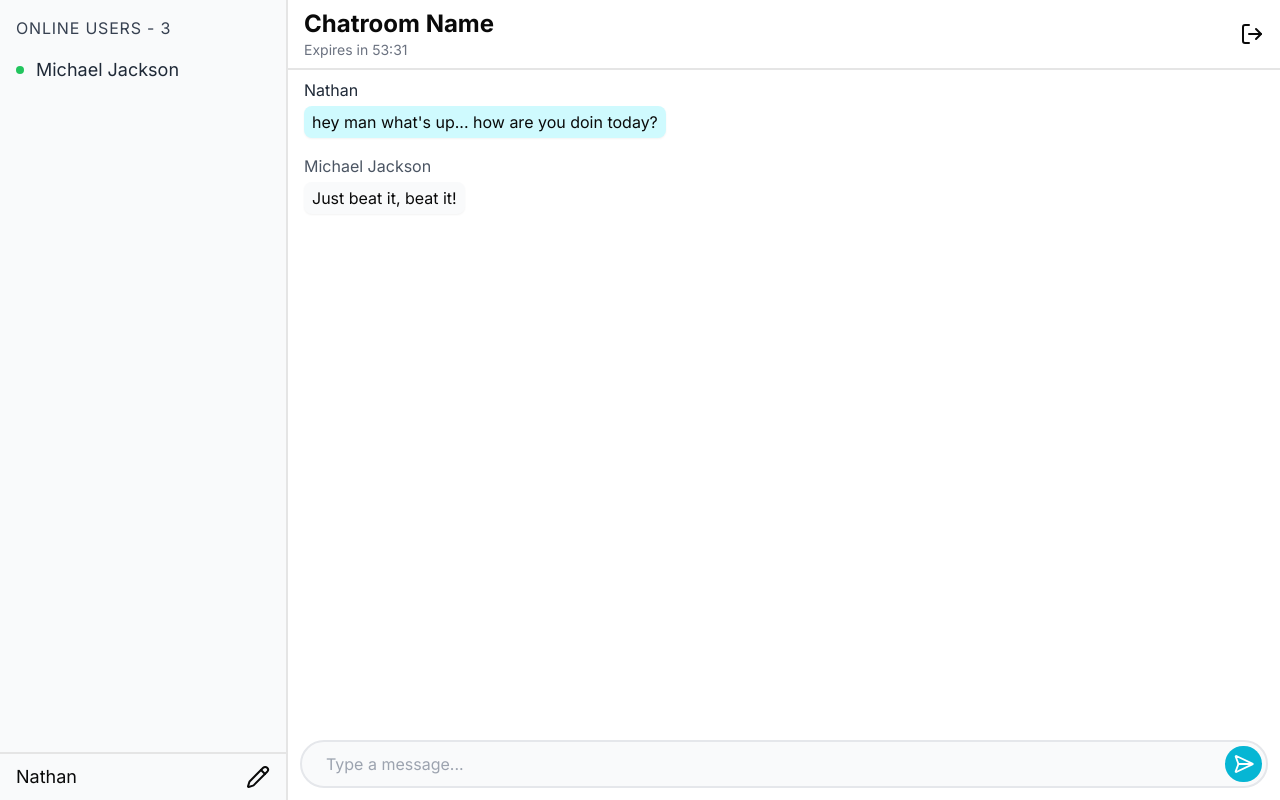
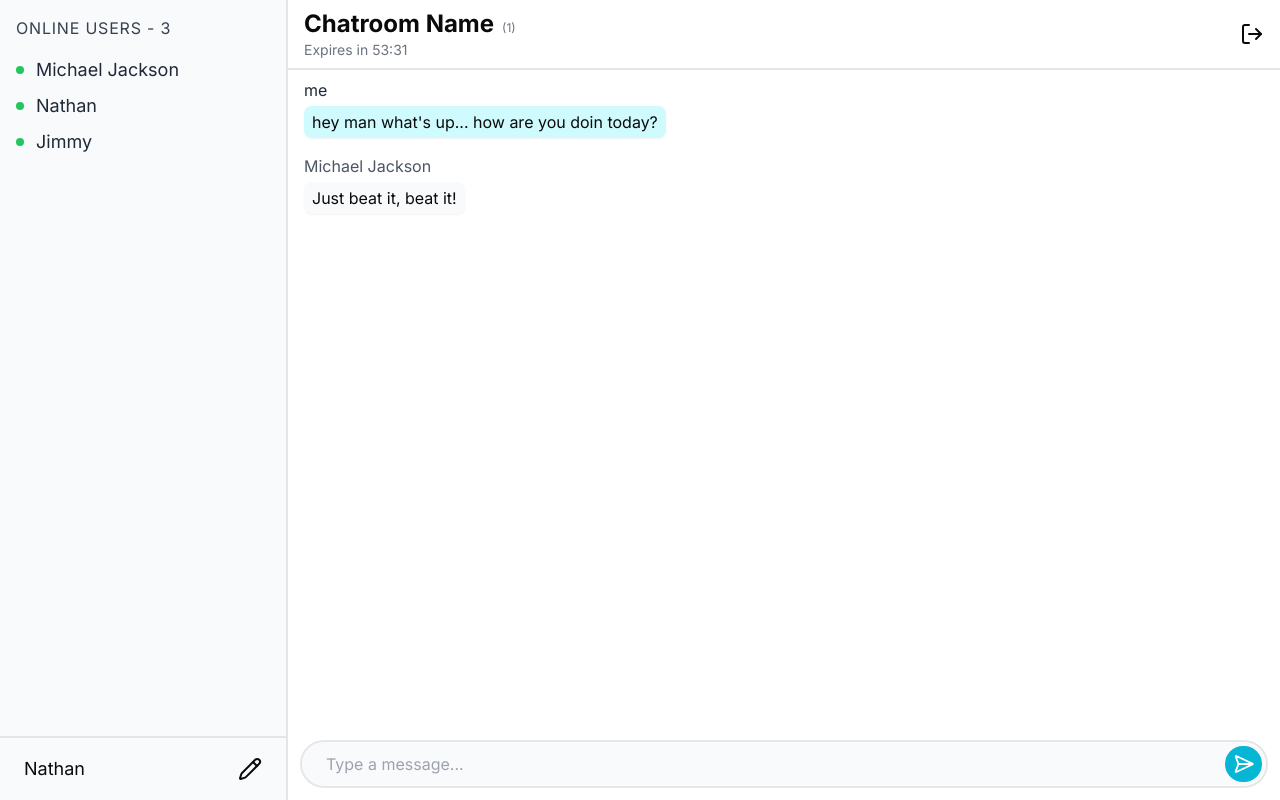
Before and after one commit to NDB-7/quickroom-frontend, a Next.js app: page /rooms/1 in a window 1280 px wide. Built offline with nearby package versions, Linux system fonts and the light colour scheme; no server answers.

Commit message:
Refactored into multiple components & made HTML more semantic/accessible

```diff
--- a/package.json
+++ b/package.json
@@ -17,6 +17,7 @@
     "next": "15.0.3",
     "react": "19.0.0-rc-66855b96-20241106",
     "react-dom": "19.0.0-rc-66855b96-20241106",
+    "socket.io-client": "^4.8.1",
     "tailwind-merge": "^2.5.5",
     "tailwindcss-animate": "^1.0.7"
   },
--- a/src/app/rooms/[code]/page.tsx
+++ b/src/app/rooms/[code]/page.tsx
@@ -1,7 +1,12 @@
 "use client";
-import { LogOut, Pencil, SendHorizonal } from "lucide-react";
+
+import { LogOut, Pencil, SendHorizontal } from "lucide-react";
 import Link from "next/link";
-import { use } from "react";
+import { use, useState } from "react";
+import { io } from "socket.io-client";
+import { MessageType } from "./types";
+
+const socket = io("http://localhost:4000");
 
 export default function RoomPage({
   params,
@@ -9,64 +14,136 @@ export default function RoomPage({
   params: Promise<{ code: string }>;
 }) {
   const { code } = use(params);
+
+  const [currentUser, setCurrentUser] = useState("Nathan");
+  const [onlineUsers, setOnlineUsers] = useState([
+    "Michael Jackson",
+    "Nathan",
+    "Jimmy",
+  ]);
+  const [messages, setMessages] = useState<MessageType>();
+
   return (
     <div className="fixed flex w-full h-full">
-      <div className="hidden md:w-60 lg:w-72 h-full bg-gray-50 border-r-2 md:block relative">
-        <div className="p-4 space-y-4 overflow-y-scroll">
-          <p className="uppercase tracking-wider text-gray-700">
-            Online Users - 3
-          </p>
-          <div className="space-y-2">
-            <div className="text-lg flex items-center gap-3">
-              <div className="h-2 w-2 bg-green-500 rounded-full" />
-              <span className="text-gray-800">Michael Jackson</span>
-            </div>
-          </div>
-        </div>
-        <div className="absolute bottom-0 w-full h-12 border-t-2 flex items-center bg-gray-50">
-          <div className="w-full flex justify-between items-center p-4">
-            <span className="text-lg">Nathan</span>
-            <Pencil />
-          </div>
-        </div>
-      </div>
-      <div className="h-full flex-grow relative">
-        <div className="bg-white w-full border-b-2 py-2 px-4 flex items-center justify-between">
-          <div>
-            <h1 className="text-2xl font-bold">Chatroom Name</h1>
-            <p className="text-sm text-gray-500">Expires in 53:31</p>
-          </div>
-          <Link href="/" aria-label="Leave Room">
-            <LogOut />
-          </Link>
-        </div>
-        <div className="overflow-y-scroll px-4 py-2 space-y-4">
-          <div className="space-y-1">
-            <p className="text-gray-800">Nathan</p>
-            <p className="bg-cyan-100 rounded-lg max-w-xl inline-block py-1 px-2 shadow-sm">
-              hey man what's up... how are you doin today?
-            </p>
-          </div>
-          <div className="space-y-1">
-            <p className="text-gray-600">Michael Jackson</p>
-            <p className="bg-gray-50 rounded-lg max-w-xl inline-block py-1 px-2 shadow-sm">
-              Just beat it, beat it!
-            </p>
-          </div>
-        </div>
+      <Sidebar onlineUsers={onlineUsers} currentUser={currentUser} />
+      <main className="h-full flex-grow relative">
+        <ChatroomInfo chatroomName="Chatroom Name" code={code} />
+        <ul
+          className="overflow-y-scroll px-4 py-2 space-y-4"
+          aria-label="Chatroom conversation"
+          aria-live="polite"
+          tabIndex={0}
+        >
+          <Message
+            sentByMe={true}
+            content="hey man what's up... how are you doin today?"
+          />
+          <Message
+            sentByMe={false}
+            sender="Michael Jackson"
+            content="Just beat it, beat it!"
+          />
+        </ul>
         <div className="absolute bottom-0 w-full p-3">
-          <div className="flex items-center h-12 rounded-full bg-gray-50 justify-between border-2 border-gray-200">
+          <form
+            className="flex items-center h-12 rounded-full bg-gray-50 justify-between border-2 border-gray-200"
+            onSubmit={e => e.preventDefault()}
+          >
             <input
               className="ml-6 bg-transparent w-full outline-none pr-2"
               placeholder="Type a message..."
               aria-label="Message input box"
-            ></input>
+            />
             <button className="bg-cyan-500 h-5/6 aspect-square rounded-full mr-1 flex items-center justify-center">
-              <SendHorizonal className="w-7/12 h-7/12 stroke-white" />
+              <SendHorizontal className="w-7/12 h-7/12 stroke-white" />
             </button>
-          </div>
+          </form>
         </div>
-      </div>
+      </main>
     </div>
   );
 }
+
+function Message({ sentByMe, sender, content }: MessageType) {
+  return (
+    <li className="space-y-1">
+      {sentByMe ? (
+        <p className="text-gray-800">me</p>
+      ) : (
+        <p className="text-gray-600">{sender}</p>
+      )}
+      <p
+        className={`${
+          sentByMe ? "bg-cyan-100" : "bg-gray-50"
+        } rounded-lg max-w-xl inline-block py-1 px-2 shadow-sm`}
+      >
+        {content}
+      </p>
+    </li>
+  );
+}
+
+function Sidebar({
+  onlineUsers,
+  currentUser,
+}: {
+  onlineUsers: string[];
+  currentUser: string;
+}) {
+  return (
+    <aside className="hidden md:w-60 lg:w-72 h-full bg-gray-50 border-r-2 md:block relative">
+      <div className="p-4 space-y-4 overflow-y-scroll">
+        <h2 className="uppercase tracking-wider text-gray-700">
+          Online Users - {onlineUsers.length}
+        </h2>
+        <ul className="space-y-2">
+          {onlineUsers.map((userName, userIndex) => (
+            <UserInList name={userName} key={userIndex} />
+          ))}
+        </ul>
+      </div>
+      <div className="absolute bottom-0 w-full h-16 border-t-2 flex items-center bg-gray-50">
+        <div className="w-full flex justify-between items-center p-6">
+          <span className="text-lg">{currentUser}</span>
+          <Pencil />
+        </div>
+      </div>
+    </aside>
+  );
+}
+
+function UserInList({ name }: { name: string }) {
+  return (
+    <li className="text-lg flex items-center gap-3">
+      <div className="h-2 w-2 bg-green-500 rounded-full" />
+      <span className="text-gray-800 text-ellipsis overflow-hidden whitespace-nowrap hover:whitespace-normal">
+        {name}
+      </span>
+    </li>
+  );
+}
+
+function ChatroomInfo({
+  chatroomName,
+  code,
+}: {
+  chatroomName: string;
+  code: string;
+}) {
+  return (
+    <header className="bg-white w-full border-b-2 py-2 px-4 flex items-center justify-between">
+      <div>
+        <h1 className="text-2xl font-bold">
+          {chatroomName}
+          <span className="text-xs font-normal text-gray-500 ml-2">
+            ({code})
+          </span>
+        </h1>
+        <p className="text-sm text-gray-500">Expires in 53:31</p>
+      </div>
+      <Link href="/" aria-label="Leave Room">
+        <LogOut />
+      </Link>
+    </header>
+  );
+}
--- /dev/null
+++ b/src/app/rooms/[code]/types.ts
@@ -0,0 +1,11 @@
+export type MessageType =
+  | {
+      sentByMe: true;
+      sender?: undefined;
+      content: string;
+    }
+  | {
+      sentByMe: false;
+      sender: string;
+      content: string;
+    };
```
Also changed, not shown: 1 other file (tests, documents, lock files or other folders).
